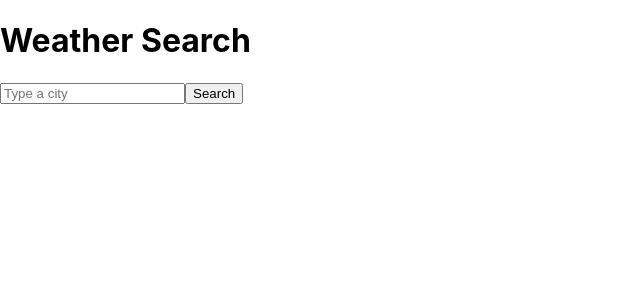
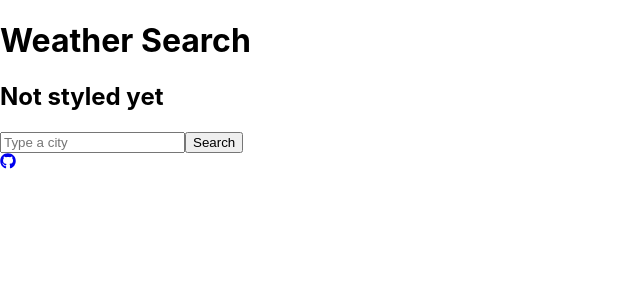
Before and after one commit to OrlaNu/weatherappreact, a React (Create React App) app: page / in a window 1280 px wide. Shown: the top 300 px of the page, without its empty margins (0-640 px from the left). Built offline with nearby package versions, Linux system fonts and the light colour scheme.

Commit message:
Added Weather Search from Sandbox

```diff
--- a/package.json
+++ b/package.json
@@ -9,6 +9,7 @@
     "axios": "^0.26.1",
     "react": "^17.0.2",
     "react-dom": "^17.0.2",
+    "react-icons": "^4.3.1",
     "react-scripts": "5.0.0",
     "web-vitals": "^2.1.4"
   },
--- /dev/null
+++ b/src/Socials.js
@@ -0,0 +1,10 @@
+import React from "react"
+import { FaGithub } from "react-icons/fa";
+
+export default function Socials(){
+return (
+    <div>
+        <a href="https://github.com/OrlaNu/weatherappreact" target="_blank"><FaGithub /></a>
+    </div>
+);
+}
--- a/src/WeatherSearch.js
+++ b/src/WeatherSearch.js
@@ -28,6 +28,7 @@ export default function WeatherSearch() {
   return (
     <div className="App">
       <h1>Weather Search</h1>
+      <h2>Not styled yet</h2>
       <form onSubmit={handleSubmit}>
         <input type="text" placeholder="Type a city" onChange={changeCity} />
         <input type="submit" value="Search" />
--- a/src/index.js
+++ b/src/index.js
@@ -3,10 +3,12 @@ import ReactDOM from 'react-dom';
 import './index.css';
 import WeatherSearch from './WeatherSearch';
 import reportWebVitals from './reportWebVitals';
+import Socials from './Socials'
 
 ReactDOM.render(
   <React.StrictMode>
     <WeatherSearch />
+    <Socials />
   </React.StrictMode>,
   document.getElementById('root')
 );
```
Also changed, not shown: 1 other file (tests, documents, lock files or other folders).
